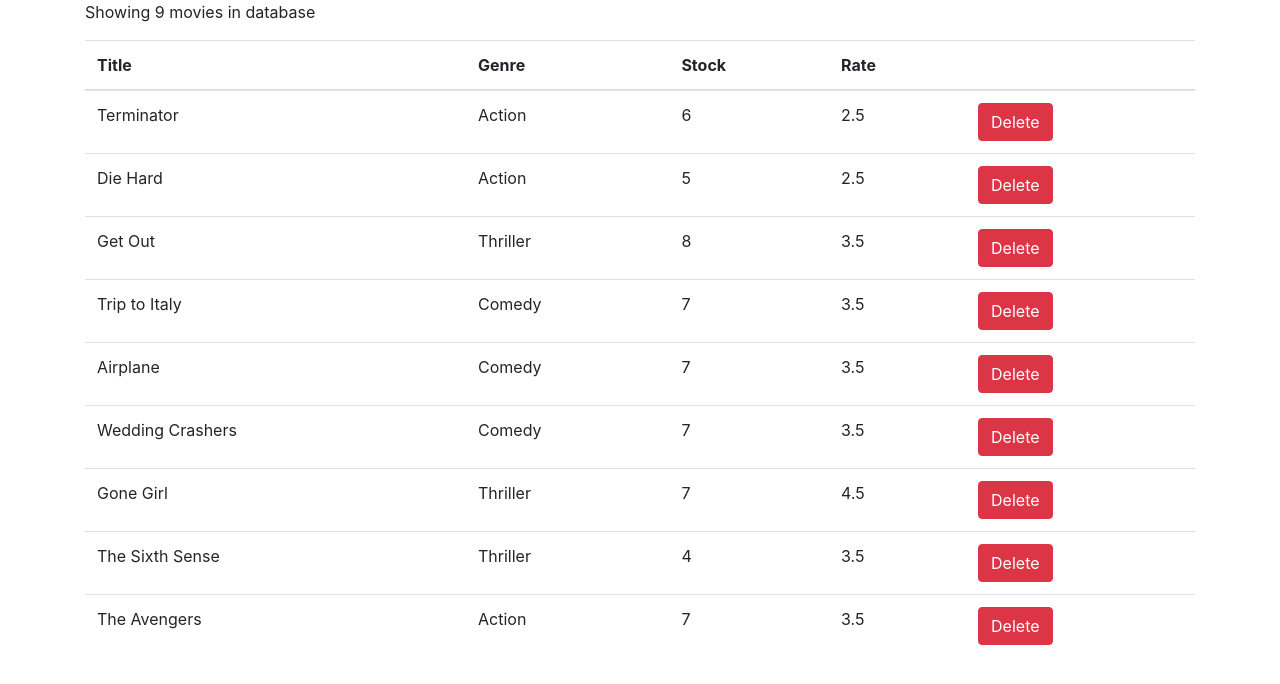
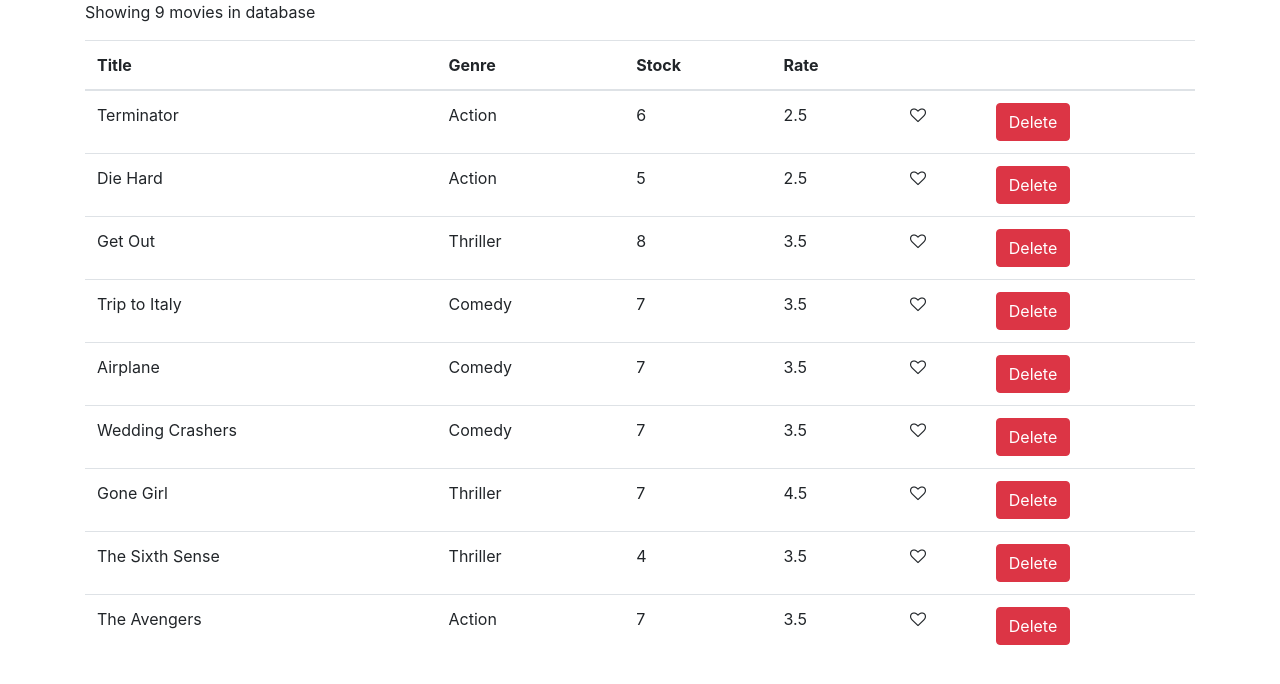
Before and after one commit to gurdeepsingh-hub/React, a React (Create React App) app in the folder vidly/: page / in a window 1280 px wide. Shown: the top 684 px of the page. Built offline with nearby package versions, Linux system fonts and the light colour scheme.

Commit message:
feat: add option to like

```diff
--- /dev/null
+++ b/vidly/src/Components/Common/like.jsx
@@ -0,0 +1,19 @@
+import React, { Component } from "react";
+
+class Like extends Component {
+  render() {
+    let classes = "fa fa-heart";
+    if (!this.props.liked) {
+      classes += "-o";
+    }
+    return (
+      <i
+        onClick={this.props.onClick}
+        className={classes}
+        aria-hidden="true"
+      ></i>
+    );
+  }
+}
+
+export default Like;
--- a/vidly/src/Components/movieTable.jsx
+++ b/vidly/src/Components/movieTable.jsx
@@ -1,5 +1,7 @@
 import React, { Component } from "react";
 import { getMovies, deleteMovie } from "../Services/fakeMovieService.js";
+
+import Table from "./table.jsx";
 
 class MovieTable extends Component {
   constructor(props) {
@@ -7,6 +9,17 @@
   }
   state = {
     movies: getMovies(),
+  };
+
+  handleLike = (id) => {
+    const movies = this.state.movies;
+    const newMovie = movies.map((movie) => {
+      if (movie._id === id) {
+        movie.liked = !movie.liked;
+      }
+      return movie;
+    });
+    this.setState({ movies: newMovie });
   };
   render() {
     return (
@@ -16,7 +29,13 @@
             ? "There is no movie in database"
             : `Showing ${this.state.movies.length} movies in database`}
         </p>
-        {this.addTable()}
+        {
+          <Table
+            onDelete={(id) => this.handleDelete(id)}
+            onLike={(id) => this.handleLike(id)}
+            movies={this.state.movies}
+          />
+        }
       </React.Fragment>
     );
   }
@@ -24,46 +43,6 @@
   handleDelete(id) {
     this.setState(deleteMovie(id));
   }
-
-  addTable() {
-    if (this.state.movies.length) {
-      return (
-        <table className="table">
-          <thead>
-            <tr>
-              <th>Title</th>
-              <th>Genre</th>
-              <th>Stock</th>
-              <th>Rate</th>
-              <th></th>
-            </tr>
-          </thead>
-          <tbody>
-            {this.state.movies.map((movie) => {
-              return (
-                <tr key={movie._id}>
-                  <td key={"title" + movie._id}>{movie.title}</td>
-                  <td key={"genre" + movie._id}>{movie.genre.name}</td>
-                  <td key={"stock" + movie._id}>{movie.numberInStock}</td>
-                  <td key={"rate" + movie._id}>{movie.dailyRentalRate}</td>
-                  <td>
-                    <button
-                      className="btn btn-danger"
-                      onClick={() => {
-                        this.handleDelete(movie._id);
-                      }}
-                    >
-                      Delete
-                    </button>
-                  </td>
-                </tr>
-              );
-            })}
-          </tbody>
-        </table>
-      );
-    }
-  }
 }
 
 export default MovieTable;
--- /dev/null
+++ b/vidly/src/Components/table.jsx
@@ -0,0 +1,54 @@
+import React, { Component } from "react";
+import Like from "./Common/like.jsx";
+
+class Table extends Component {
+  render() {
+    const { onDelete, movies, onLike } = this.props;
+    if (movies.length) {
+      return (
+        <table className="table">
+          <thead>
+            <tr>
+              <th>Title</th>
+              <th>Genre</th>
+              <th>Stock</th>
+              <th>Rate</th>
+              <th></th>
+              <th></th>
+            </tr>
+          </thead>
+          <tbody>
+            {movies.map((movie) => {
+              return (
+                <tr key={movie._id}>
+                  <td key={"title" + movie._id}>{movie.title}</td>
+                  <td key={"genre" + movie._id}>{movie.genre.name}</td>
+                  <td key={"stock" + movie._id}>{movie.numberInStock}</td>
+                  <td key={"rate" + movie._id}>{movie.dailyRentalRate}</td>
+                  <td>
+                    <Like
+                      liked={movie.liked}
+                      onClick={() => onLike(movie._id)}
+                    />
+                  </td>
+                  <td>
+                    <button
+                      className="btn btn-danger"
+                      onClick={() => {
+                        onDelete(movie._id);
+                      }}
+                    >
+                      Delete
+                    </button>
+                  </td>
+                </tr>
+              );
+            })}
+          </tbody>
+        </table>
+      );
+    }
+  }
+}
+
+export default Table;
--- a/vidly/src/Services/fakeMovieService.js
+++ b/vidly/src/Services/fakeMovieService.js
@@ -8,6 +8,7 @@
     numberInStock: 6,
     dailyRentalRate: 2.5,
     publishDate: "2018-01-03T19:04:28.809Z",
+    liked: false,
   },
   {
     _id: "5b21ca3eeb7f6fbccd471816",
@@ -15,6 +16,7 @@
     genre: { _id: "5b21ca3eeb7f6fbccd471818", name: "Action" },
     numberInStock: 5,
     dailyRentalRate: 2.5,
+    liked: false,
   },
   {
     _id: "5b21ca3eeb7f6fbccd471817",
@@ -22,6 +24,7 @@
     genre: { _id: "5b21ca3eeb7f6fbccd471820", name: "Thriller" },
     numberInStock: 8,
     dailyRentalRate: 3.5,
+    liked: false,
   },
   {
     _id: "5b21ca3eeb7f6fbccd471819",
@@ -29,6 +32,7 @@
     genre: { _id: "5b21ca3eeb7f6fbccd471814", name: "Comedy" },
     numberInStock: 7,
     dailyRentalRate: 3.5,
+    liked: false,
   },
   {
     _id: "5b21ca3eeb7f6fbccd47181a",
@@ -36,6 +40,7 @@
     genre: { _id: "5b21ca3eeb7f6fbccd471814", name: "Comedy" },
     numberInStock: 7,
     dailyRentalRate: 3.5,
+    liked: false,
   },
   {
     _id: "5b21ca3eeb7f6fbccd47181b",
@@ -43,6 +48,7 @@
     genre: { _id: "5b21ca3eeb7f6fbccd471814", name: "Comedy" },
     numberInStock: 7,
     dailyRentalRate: 3.5,
+    liked: false,
   },
   {
     _id: "5b21ca3eeb7f6fbccd47181e",
@@ -50,6 +56,7 @@
     genre: { _id: "5b21ca3eeb7f6fbccd471820", name: "Thriller" },
     numberInStock: 7,
     dailyRentalRate: 4.5,
+    liked: false,
   },
   {
     _id: "5b21ca3eeb7f6fbccd47181f",
@@ -57,6 +64,7 @@
     genre: { _id: "5b21ca3eeb7f6fbccd471820", name: "Thriller" },
     numberInStock: 4,
     dailyRentalRate: 3.5,
+    liked: false,
   },
   {
     _id: "5b21ca3eeb7f6fbccd471821",
@@ -64,6 +72,7 @@
     genre: { _id: "5b21ca3eeb7f6fbccd471818", name: "Action" },
     numberInStock: 7,
     dailyRentalRate: 3.5,
+    liked: false,
   },
 ];
 
--- a/vidly/src/index.js
+++ b/vidly/src/index.js
@@ -5,6 +5,7 @@
 import reportWebVitals from "./reportWebVitals";
 import "bootstrap/dist/css/bootstrap.css";
 import "font-awesome/css/font-awesome.css";
+
 const root = ReactDOM.createRoot(document.getElementById("root"));
 root.render(
   <React.StrictMode>
```
